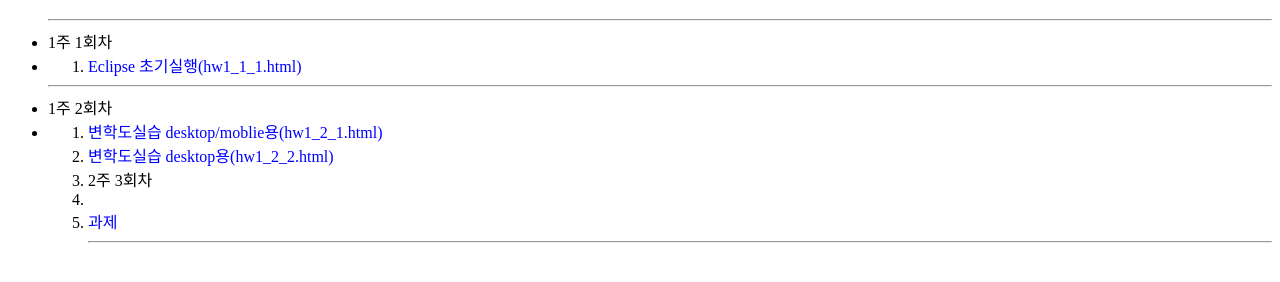
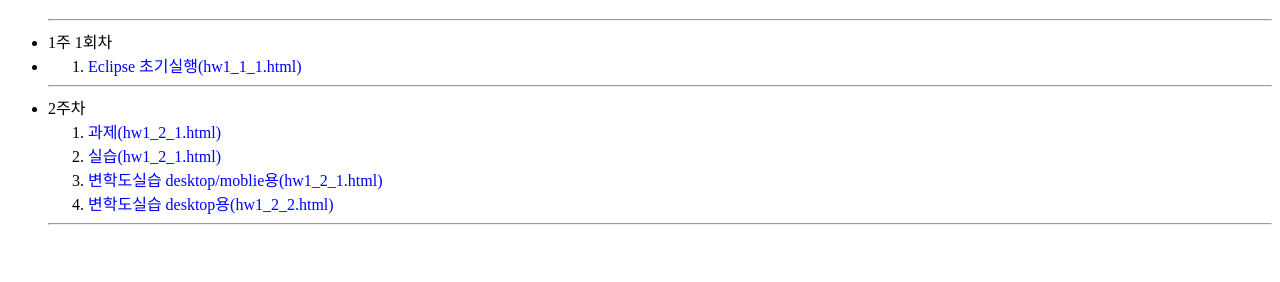
Before and after one commit to DJDHovy/DJDHovy.github.io, a plain HTML site: page html5/leeho.html in a window 1280 px wide. Shown: the part 70-352 px from the top of the page. Drawn offline with Linux system fonts and the light colour scheme.

Commit message:
Update leeho.html

```diff
--- a/html5/leeho.html
+++ b/html5/leeho.html
@@ -14,15 +14,14 @@
  <ol>
    <li><a href=https://DJDHovy.github.io/java/hw1_1_1.html>Eclipse 초기실행(hw1_1_1.html)</a></li>
    </ol><hr/>
-   <li> 1주 2회차 <li>
+   <li> 2주차
    <ol>
+
+   <li><a href="https://DJDHovy.github.io/java/hw1_2_1.html">과제(hw1_2_1.html)</a></li>
+   <li><a href="https://DJDHovy.github.io/java/hw1_2_1.html">실습(hw1_2_1.html)</a></li>
 
    <li><a href="https://DJDHovy.github.io/java/hw1_2_1.html">변학도실습 desktop/moblie용(hw1_2_1.html)</a></li>
    <li><a href="https://DJDHovy.github.io/java/hw1_2_2.html">변학도실습 desktop용(hw1_2_2.html)</a></li>
-
-   <li> 2주 3회차 <li>
-   <li><a href="https://DJDHovy.github.io/java/hw1_2_2.html"> 과제 </a></li>
-   <ol>
    </ol><hr/>
    </ul>
    </body></html>
```
